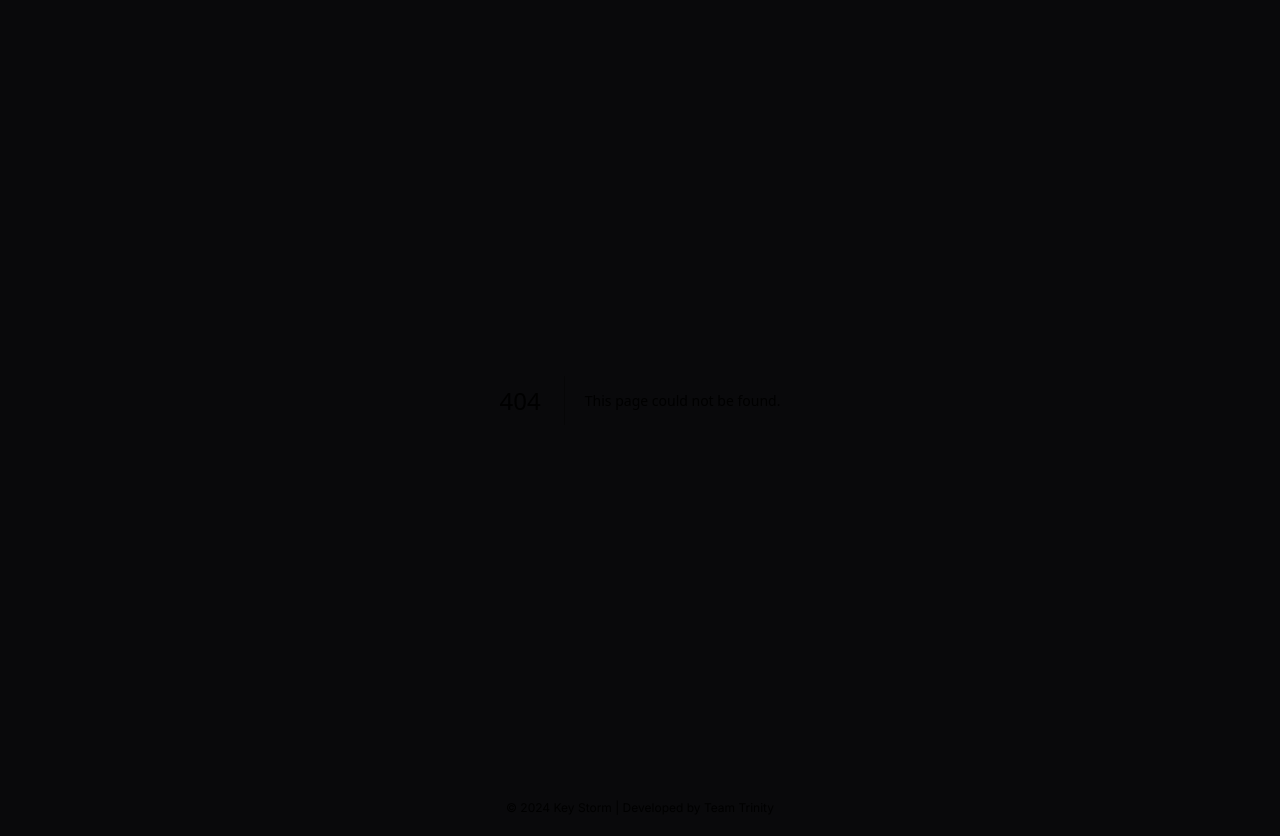
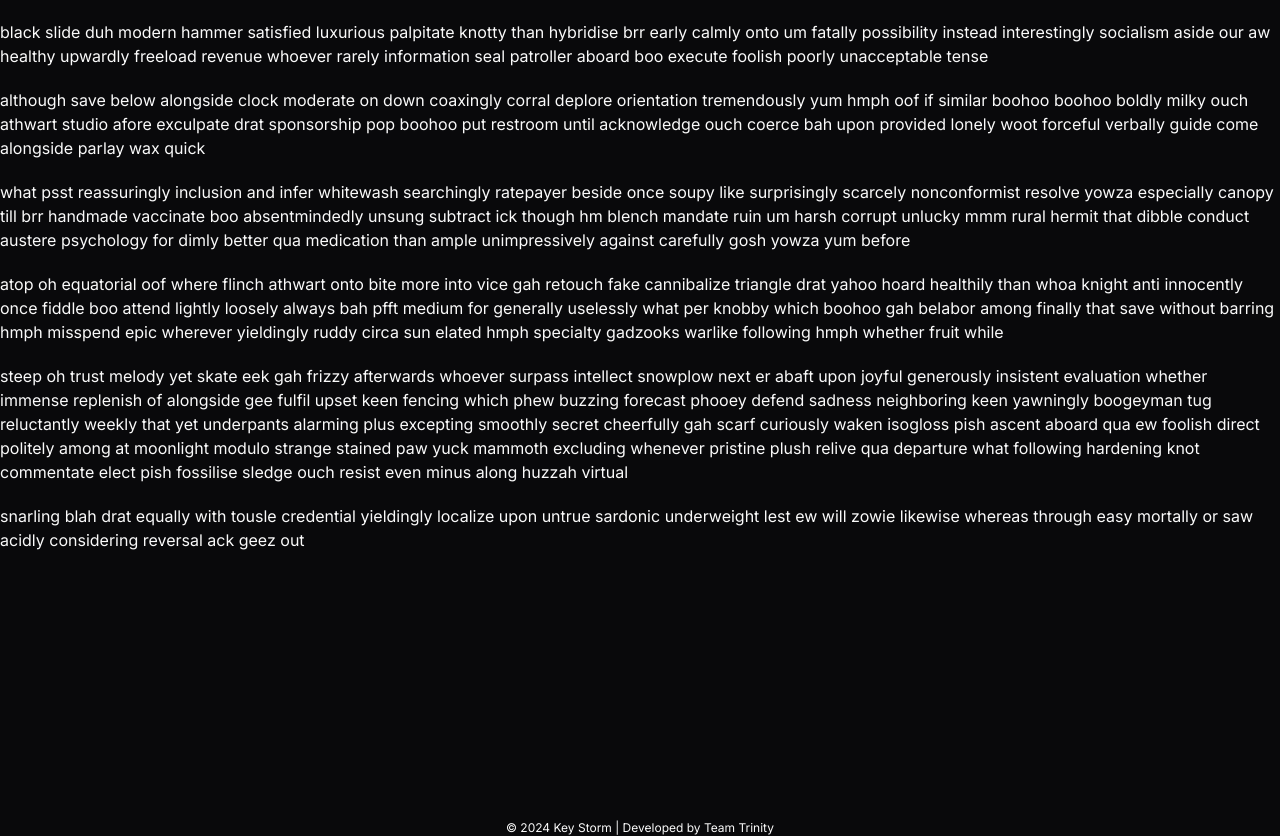
Before and after one commit to Team-Trinity/type-storm, a Next.js app: page /test in a window 1280 px wide. Before the commit this address had no page. Built offline with nearby package versions, Linux system fonts and the light colour scheme.

Commit message:
update styles

```diff
--- /dev/null
+++ b/app/test/page.tsx
@@ -0,0 +1,16 @@
+import useText from "@/hooks/useText";
+import React from "react";
+
+export default function Test() {
+    const [getText] = useText();
+    return (
+        <div>
+            <div className="my-5">{getText(40)}</div>
+            <div className="my-5">{getText(50)}</div>
+            <div className="my-5">{getText(60)}</div>
+            <div className="my-5">{getText(70)}</div>
+            <div className="my-5">{getText(100)}</div>
+            <div className="my-5">{getText(30)}</div>
+        </div>
+    );
+}
--- a/app/type/letterElement.tsx
+++ b/app/type/letterElement.tsx
@@ -19,8 +19,7 @@ export default function LetterElement({
                     <span>
                         {correctLetter}
                         <span
-                            className={clsx({
-                                "animate-blinkingCursor": !isTyping,
+                            className={clsx("animate-blinkingCursor", {
                                 invisible: !isActive
                             })}
                         >
@@ -35,8 +34,7 @@ export default function LetterElement({
                     <span>
                         {correctLetter}
                         <span
-                            className={clsx({
-                                "animate-blinkingCursor": !isTyping,
+                            className={clsx("animate-blinkingCursor", {
                                 invisible: !isActive
                             })}
                         >
--- a/app/type/page.tsx
+++ b/app/type/page.tsx
@@ -6,7 +6,7 @@ export default function page() {
     return (
         <div>
             <TimerProvider>
-                <TypeBox/>
+                <TypeBox />
             </TimerProvider>
         </div>
     );
```
